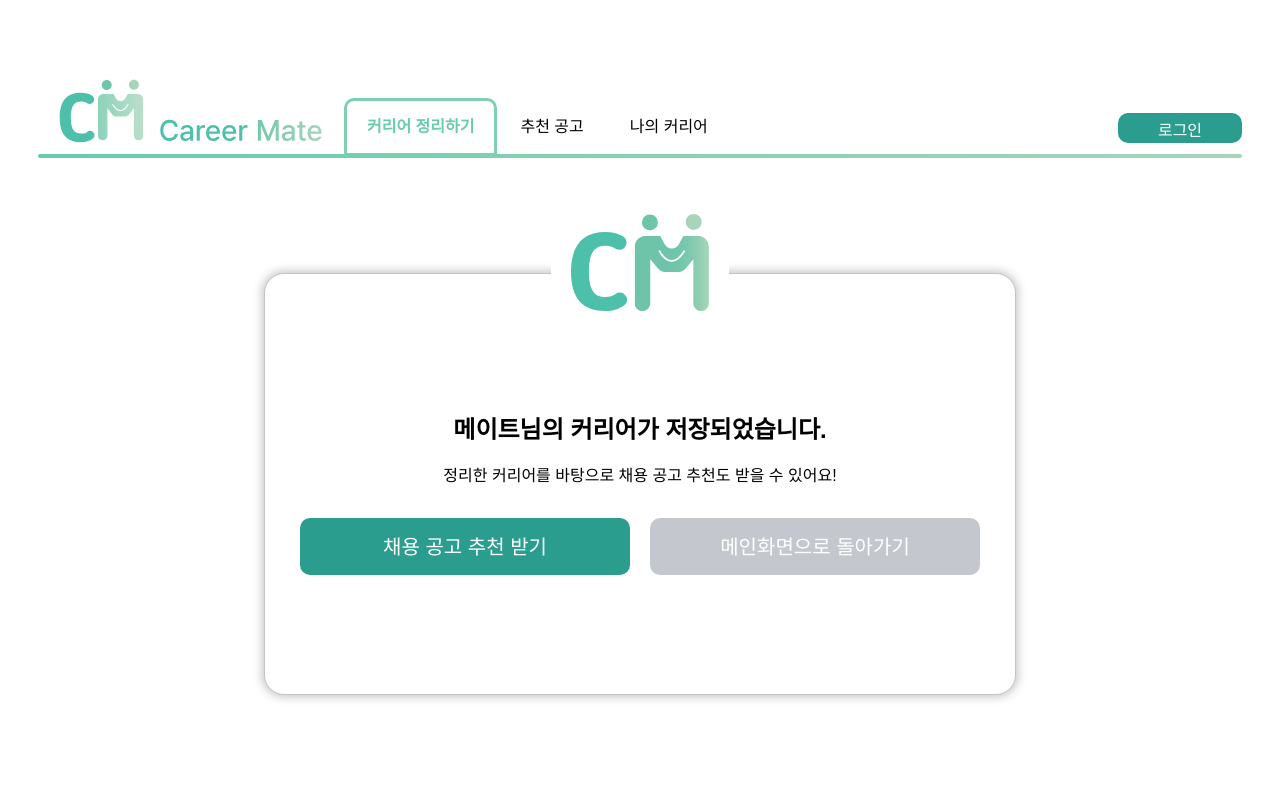
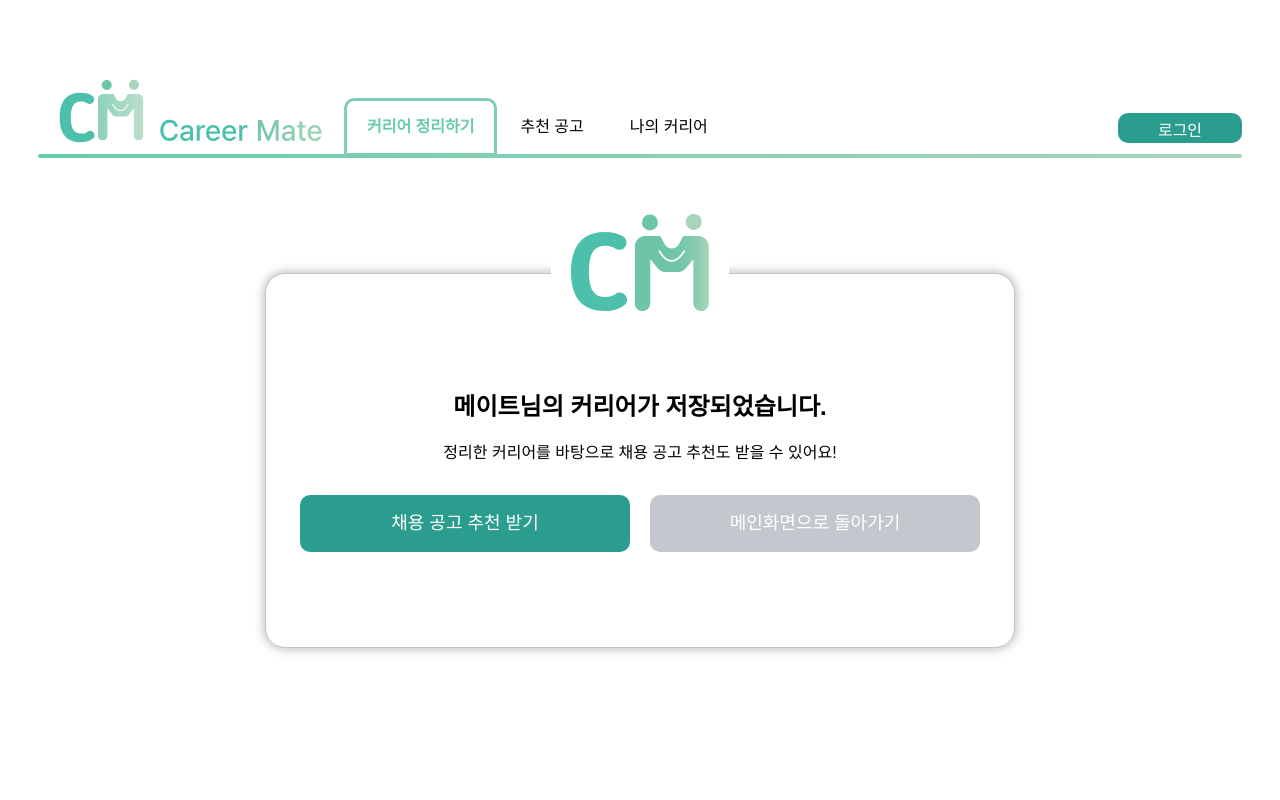
Before and after one commit to Career-Mate/Web, a React (Vite) app: page /career/success in a window 1280 px wide. Shown: the top 800 px of the page. Built offline with nearby package versions, Linux system fonts and the light colour scheme; no server answers; a web font is replaced by a local one.

Commit message:
chore: merge 후 수정

```diff
--- a/src/components/common/Button/DeadlineButton/styled/styled.js
+++ b/src/components/common/Button/DeadlineButton/styled/styled.js
@@ -24,7 +24,7 @@ export const ButtonContainer = styled.button.withConfig({
         cursor: pointer;
     }
 
-    @media (max-width: 391px) {
+    @media (max-width: 431px) {
         font-size: 16px;
         padding: 2px 5px;
     }
--- a/src/pages/Career/CareerMainPage/CareerMainPage.jsx
+++ b/src/pages/Career/CareerMainPage/CareerMainPage.jsx
@@ -76,8 +76,8 @@ const CareerMainPage = () => {
 
             <InfoContainer
                 type="contentOnly"
-                width="520px"
-                height="315px"
+                width={containerStyle.width}
+                height={containerStyle.height}
                 top="0px"
                 showLogo={false}
                 showTitleText={false}
@@ -95,9 +95,9 @@ const CareerMainPage = () => {
                 buttons={[
                     {
                         text: '내 프로필 분석하기',
-                        width: '370px',
-                        height: '60px',
-                        backgroundColor: 'deepgreen',
+                        width: containerStyle.buttonWidth,
+                        height: containerStyle.buttonHeight,
+                        fontSize: containerStyle.buttonFontSize,
                         onClick: handleButtonClick,
                     },
                 ]}
--- a/src/pages/Career/CareerMainPage/styled/styled.js
+++ b/src/pages/Career/CareerMainPage/styled/styled.js
@@ -8,25 +8,7 @@ export const CareerMainPageWrapper = styled.div`
     min-height: calc(100vh - 100px);
     padding: 32px 16px;
     background-color: white;
-<<<<<<< HEAD
     position: relative;
-=======
-
-    @media (max-width: 1024px) {
-        min-height: calc(100vh - 500px);
-        position: absolute;
-        top: 50%;
-        left: 50%;
-        transform: translate(-50%, -50%);
-    }
-
-    @media (max-width: 391px) {
-        position: absolute;
-        top: 50%;
-        left: 50%;
-        transform: translate(-50%, -50%);
-    }
->>>>>>> a33fc75e603903ae428f844a5655de59513a403f
 `;
 
 export const SearchIcon = styled.div`
@@ -45,7 +27,7 @@ export const SearchIcon = styled.div`
         }
     }
 
-    @media (max-width: 391px) {
+    @media (max-width: 431px) {
         img {
             width: 90px;
             height: 90px;
--- a/src/pages/Career/CareerSavePage/CareerSavePage.jsx
+++ b/src/pages/Career/CareerSavePage/CareerSavePage.jsx
@@ -54,8 +54,8 @@ const CareerSavePage = () => {
         <S.CareerSavePageWrapper>
             <InfoContainer
                 type="logoWithContent"
-                width="750px"
-                height="420px"
+                width={containerStyle.width}
+                height={containerStyle.height}
                 top="230px"
                 showLogo={true}
                 showTitleText={false}
@@ -66,20 +66,22 @@ const CareerSavePage = () => {
                         : `${user.name} 메이트님의 커리어가 저장되었습니다.`
                 }
                 detailText="정리한 커리어를 바탕으로 채용 공고 추천도 받을 수 있어요!"
+                mainFontSize={containerStyle.mainFontSize}
+                detailFontSize={containerStyle.detailFontSize}
                 buttons={[
                     {
                         text: '채용 공고 추천 받기',
-                        width: '330px',
-                        height: '57px',
-                        padding: '0px',
+                        width: containerStyle.buttonWidth,
+                        height: containerStyle.buttonHeight,
+                        fontSize: containerStyle.buttonFontSize,
                         backgroundColor: 'deepgreen',
                         onClick: () => handleNavigation('/recommend'),
                     },
                     {
                         text: '메인화면으로 돌아가기',
-                        width: '330px',
-                        height: '57px',
-                        padding: '0px',
+                        width: containerStyle.buttonWidth,
+                        height: containerStyle.buttonHeight,
+                        fontSize: containerStyle.buttonFontSize,
                         backgroundColor: 'grey',
                         onClick: () => handleNavigation('/'),
                     },
--- a/src/pages/Career/CareerSavePage/styled/styled.js
+++ b/src/pages/Career/CareerSavePage/styled/styled.js
@@ -16,7 +16,7 @@ export const CareerSavePageWrapper = styled.div`
         transform: translate(-50%, -50%);
     }
 
-    @media (max-width: 391px) {
+    @media (max-width: 431px) {
         position: absolute;
         top: 50%;
         left: 50%;
--- a/src/pages/Main/LoginSuccessPage/LoginSuccessPage.jsx
+++ b/src/pages/Main/LoginSuccessPage/LoginSuccessPage.jsx
@@ -25,7 +25,7 @@ const LoginSuccessPage = () => {
                 height: '278px',
                 mainFontSize: '16px',
                 detailFontSize: '10px',
-                $buttonWidth: '213px',
+                buttonWidth: '213px',
                 buttonHeight: '39px',
                 buttonFontSize: '12px',
             };
@@ -52,7 +52,6 @@ const LoginSuccessPage = () => {
         }
     }, [isMobileScreen, isTabletScreen]);
 
-    console.log('login', login);
     return (
         <>
             <InfoContainer
```
